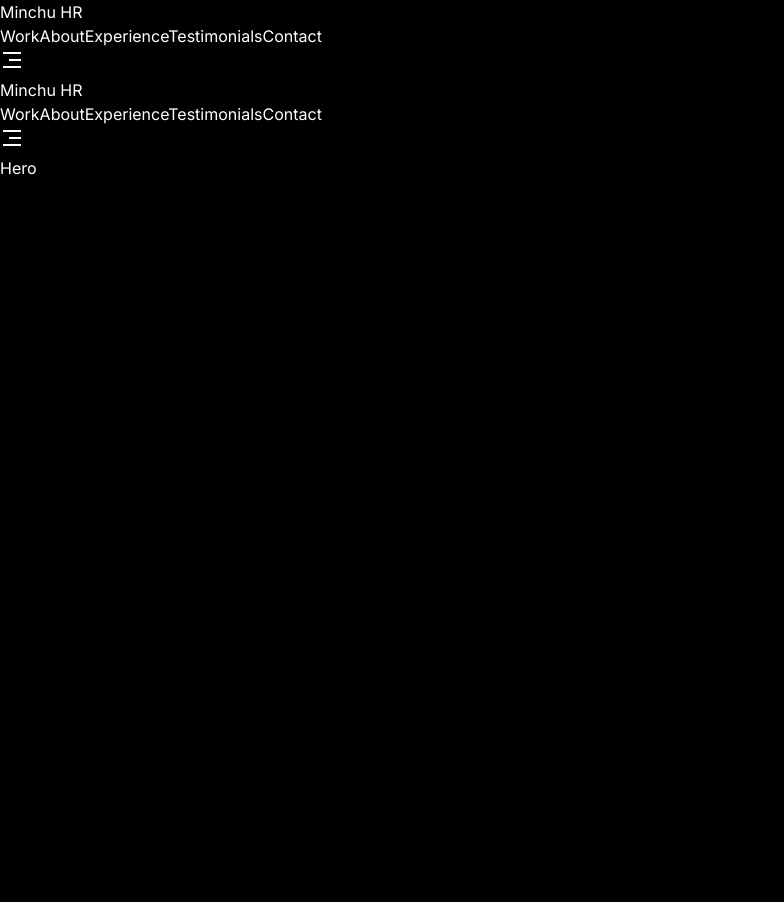
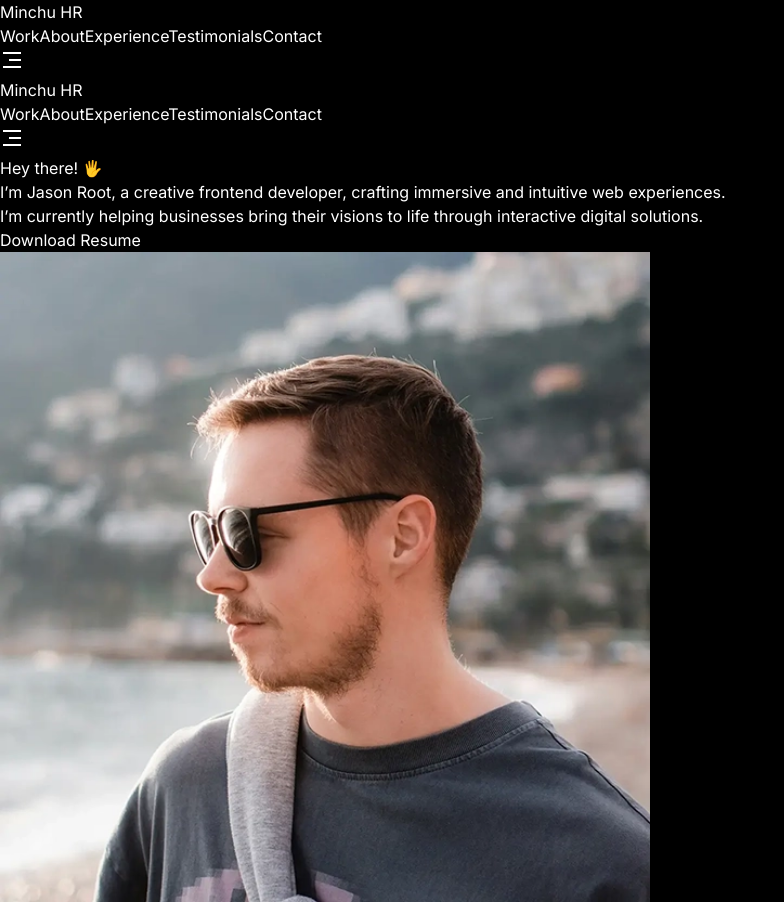
Before and after one commit to jaideepdnaik/portfolio-munch, a React (Vite) app: page / in a window 1280 px wide. Shown: the top 902 px of the page, without its empty margins (0-784 px from the left). Before the commit the page ends 800 px from the top, so only its background shows below. Built offline with nearby package versions, Linux system fonts and the light colour scheme.

Commit message:
Updated the Hero.jsx

```diff
--- a/src/components/Hero.jsx
+++ b/src/components/Hero.jsx
@@ -1,7 +1,78 @@
+import { motion } from "framer-motion";
+import { HERO_CONTENT } from "../constants";
+import jason from "../assets/jason-root.webp";
+
+const textVariants = {
+  hidden: {
+    opacity: 0,
+    y: 50,
+  },
+  visible: { opacity: 1, y: 0, transition: { duration: 0.8, ease: "easeOut" } },
+};
+
+const containerVariants = {
+  hidden: { opacity: 1 },
+  visible: { opacity: 1, transition: { staggerChildren: 0.3 } },
+};
+
+const imageVariants = {
+  hidden: {
+    clipPath: "inset(0 50% 0 50%)",
+  },
+  visible: {
+    clipPath: "inset(0 0% 0 0%)",
+    transition: { duration: 1.2, ease: "easeInOut" },
+  },
+};
+
 const Hero = () => {
-    return (
-        <div>Hero</div>
-    )
-}
+  return (
+    <section>
+      <div className="relative z-10 min-h-screen flex flex-wrap flex-col md:flex-row items-center justify-center text-white">
+        <motion.div
+          className="w-full md:w-1/2 p-8"
+          initial="hidden"
+          animate="visible"
+          variants={containerVariants}
+        >
+          <motion.h1
+            className="text-2xl md:text-3xl lg:text-5xl my-14"
+            variants={textVariants}
+          >
+            {HERO_CONTENT.greeting}
+          </motion.h1>
+
+          <motion.p className="text-xl md:text-2xl lg:text-4xl mb-4">
+            {HERO_CONTENT.introduction}
+          </motion.p>
+
+          <motion.p className="text-xl md:text-2xl lg:text-4xl">
+            {HERO_CONTENT.description}
+          </motion.p>
+
+          <motion.a
+            className="bg-stone-50 tetx-stone-900 p-3 lg:p-4 mt-8 inline-block rounded-2xl"
+            href={HERO_CONTENT.resumeLink}
+            download
+            rel="noopener noreferrer"
+            target="_blank"
+            variants={textVariants}
+          >
+            {HERO_CONTENT.resumeLinkText}
+          </motion.a>
+        </motion.div>
+
+        <motion.div
+          className="w-full md:w-1/2 p-8"
+          initial="hidden"
+          animate="visible"
+          variants={imageVariants}
+        >
+          <img src={jason} alt="Minchu HR" width={650} height={650} className="rounded-3xl" />
+        </motion.div>
+      </div>
+    </section>
+  );
+};
 
 export default Hero;
```
